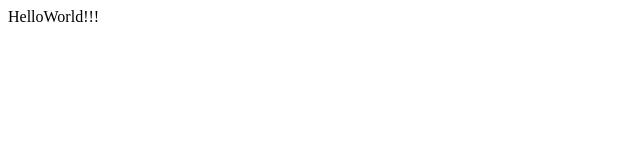
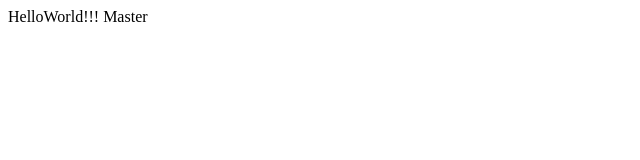
Before and after one commit to geniusmark/geniusmark.github.io, a plain HTML site: page index.html in a window 1280 px wide. Shown: the full height of the page, 0-640 px from the left. Drawn offline with Linux system fonts and the light colour scheme.

Commit message:
Update index.html

```diff
--- a/index.html
+++ b/index.html
@@ -3,7 +3,7 @@
 <title>Test for GitHub Pages - Master page</title>
 
 <body>
-<h>HelloWorld!!!</h>
+<h>HelloWorld!!!  Master</h>
 
 </body>
 </html>
```
